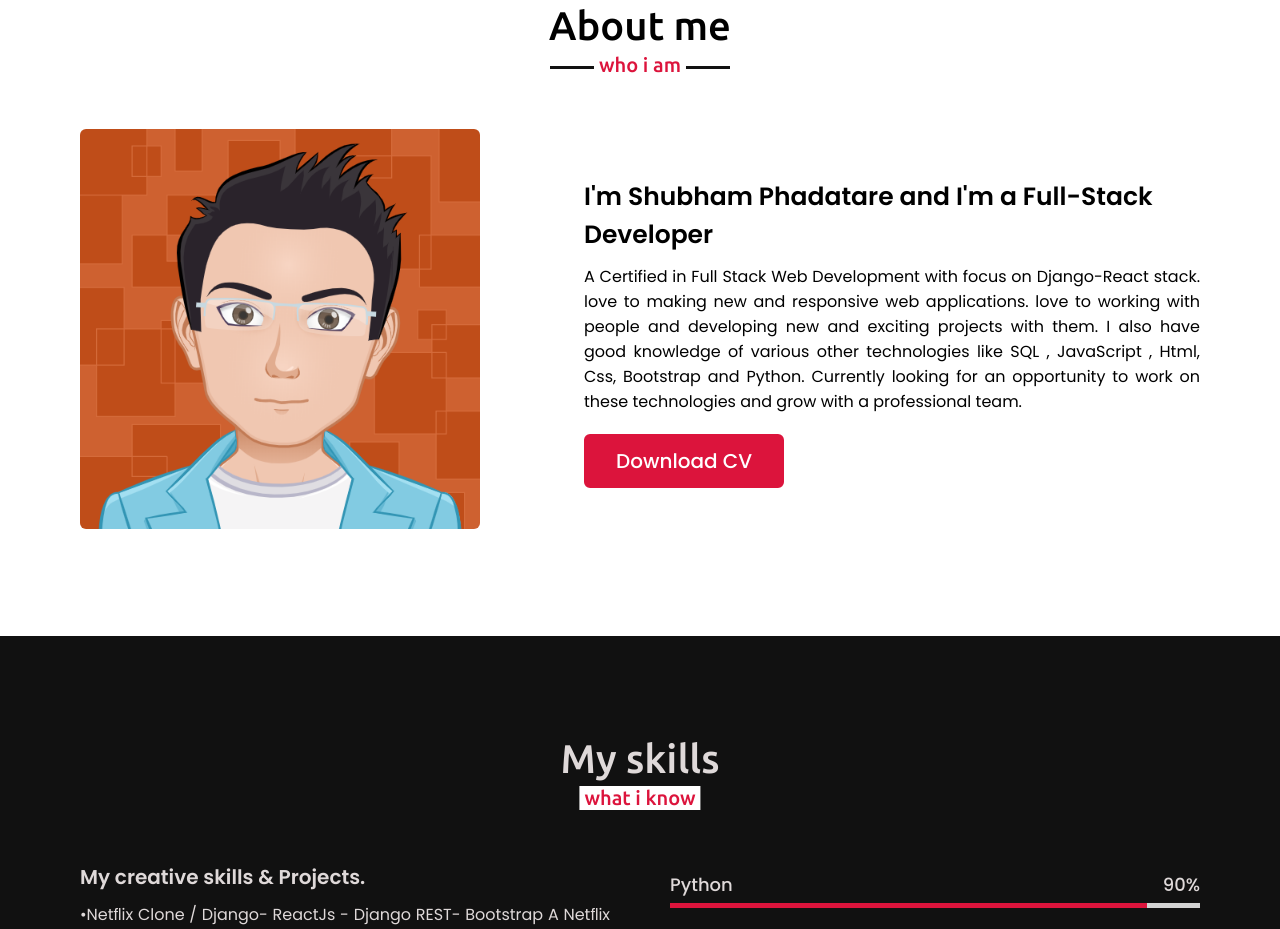
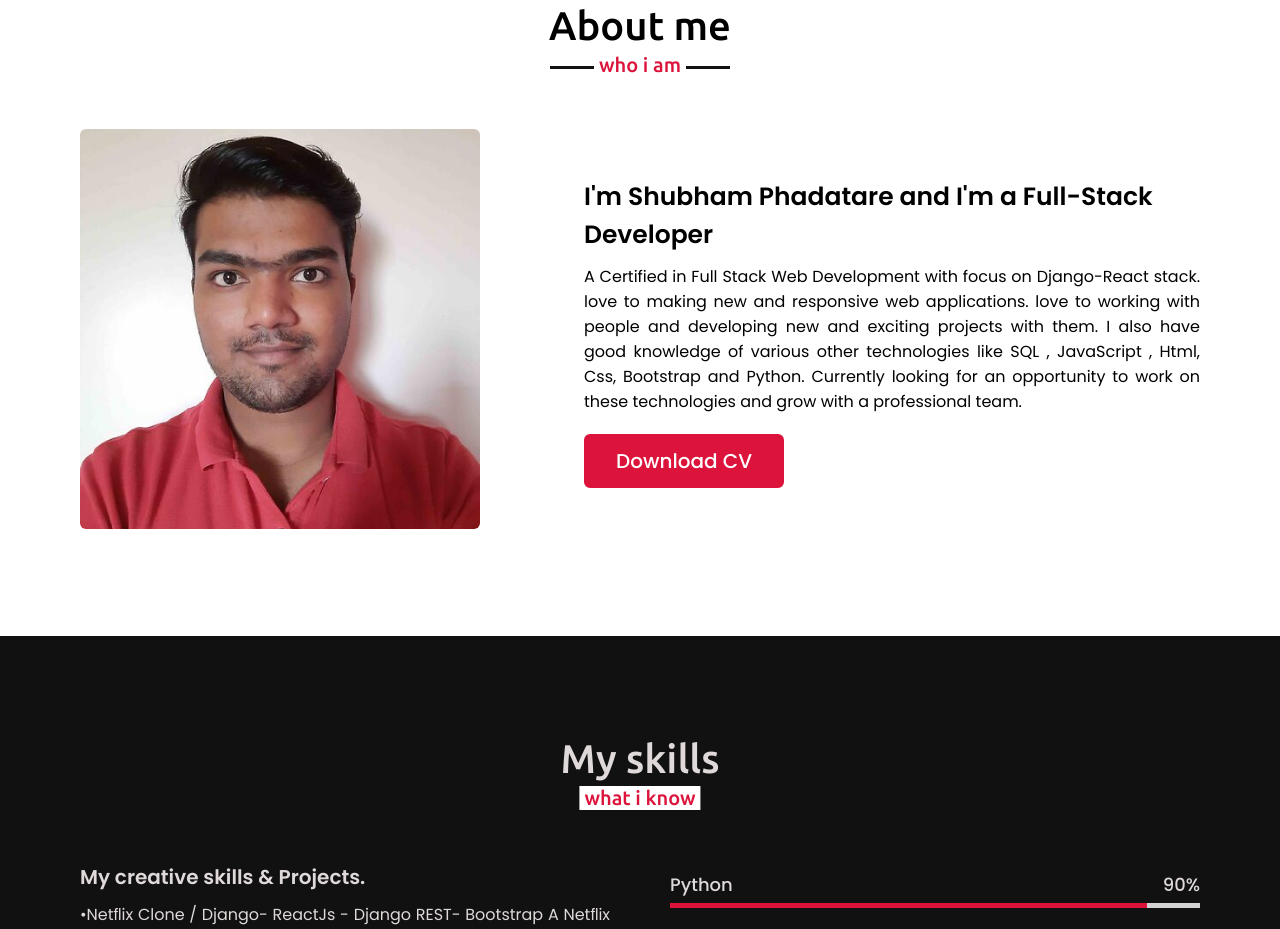
Before and after one commit to Shubhamphadatare1/Digitalresume, a plain HTML site: page index.html in a window 1280 px wide. Shown: the part 897-1826 px from the top of the page. Drawn offline with nearby package versions, Linux system fonts and the light colour scheme.

Commit message:
Update index.html

```diff
--- a/index.html
+++ b/index.html
@@ -51,7 +51,7 @@
             <h2 class="title">About me</h2>
             <div class="about-content">
                 <div class="column left">
-                    <img src="images/avatar.png" alt="">
+                    <img src="images/Resumeimg.jpg" alt="">
                 </div>
                 <div class="column right">
                     <div class="text">I'm Shubham Phadatare and I'm a Full-Stack Developer<span class="typing-2"></span></div>
```
